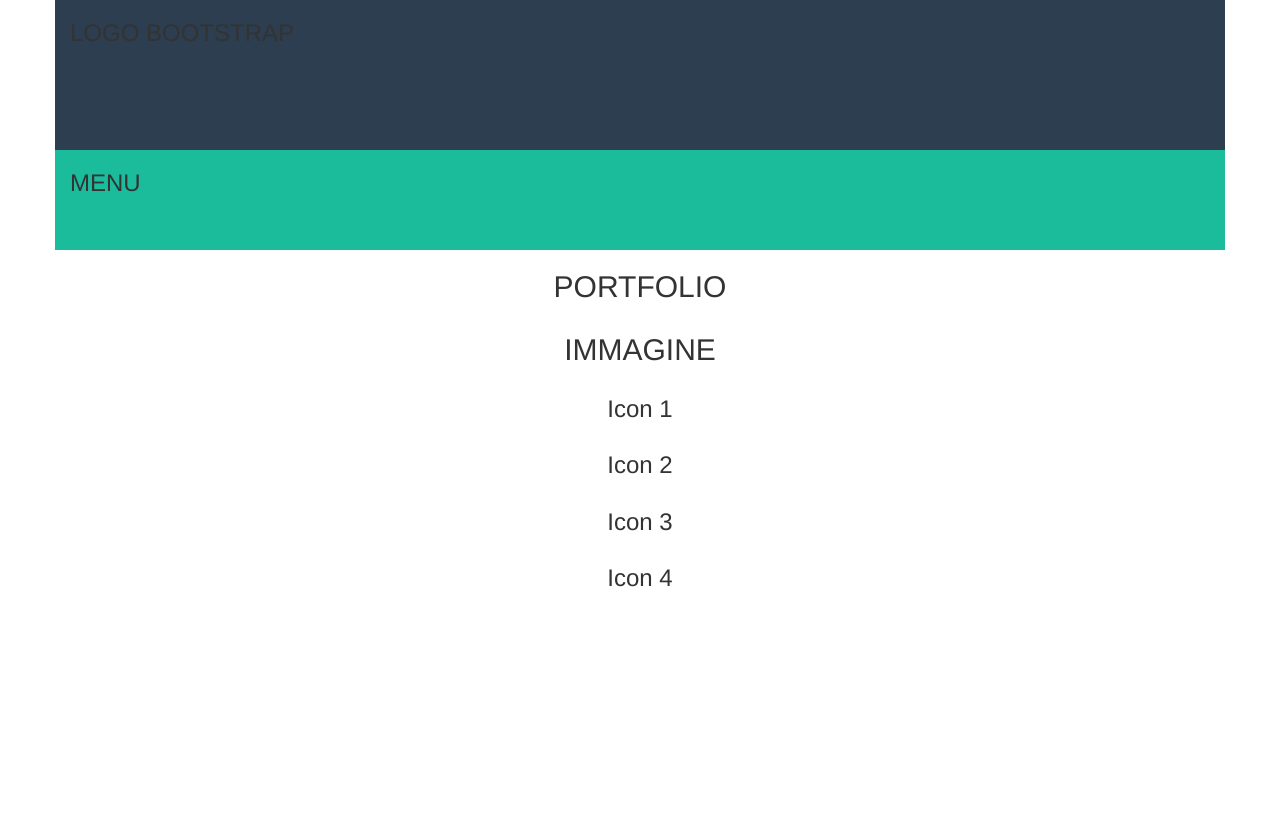
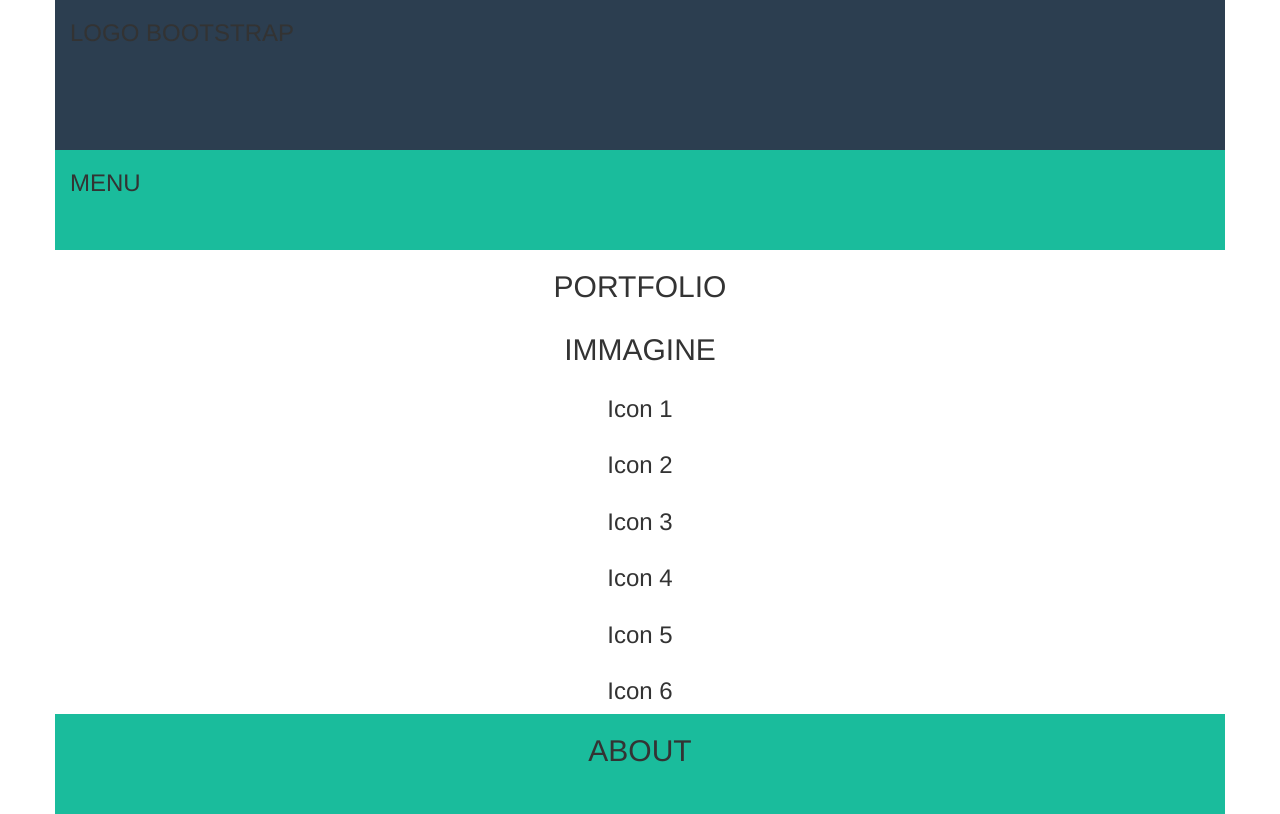
Before and after one commit to antoniaparini/html-css-bootstrap-freelancer, a plain HTML site: page index.html in a window 1280 px wide. Drawn offline with nearby package versions, Linux system fonts and the light colour scheme.

Commit message:
Prj - Bootstrap Freelancer 03

```diff
--- a/index.html
+++ b/index.html
@@ -69,6 +69,28 @@
           <h3 class="text-center">Icon 4</h3>
           </div>
         </div>
+        <!-- Portfolio Icon 5-->
+        <div class="row">
+          <div class="col-xs-12 main-white">
+          <h3 class="text-center">Icon 5</h3>
+          </div>
+        </div>
+        <!-- Portfolio Icon 6-->
+        <div class="row">
+          <div class="col-xs-12 main-white">
+          <h3 class="text-center">Icon 6</h3>
+          </div>
+        </div>
+      </section>
+
+      <!--Main About-->
+      <section class="container">
+        <div class="row">
+          <div class="col-xs-12 menu">
+            <h2 class="text-center">ABOUT</h2>
+          </div>
+        </div>
+
 
       </section>
     </main>
```
